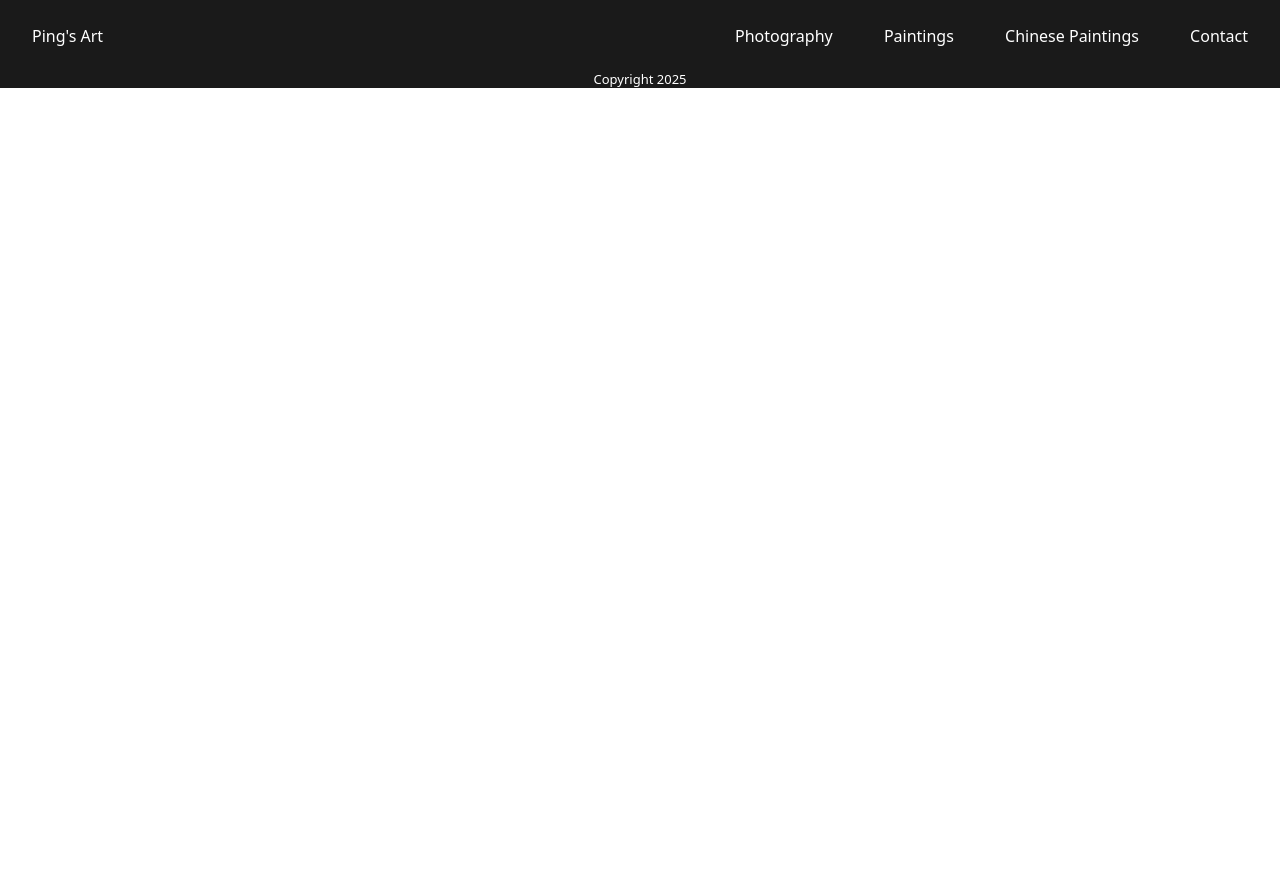
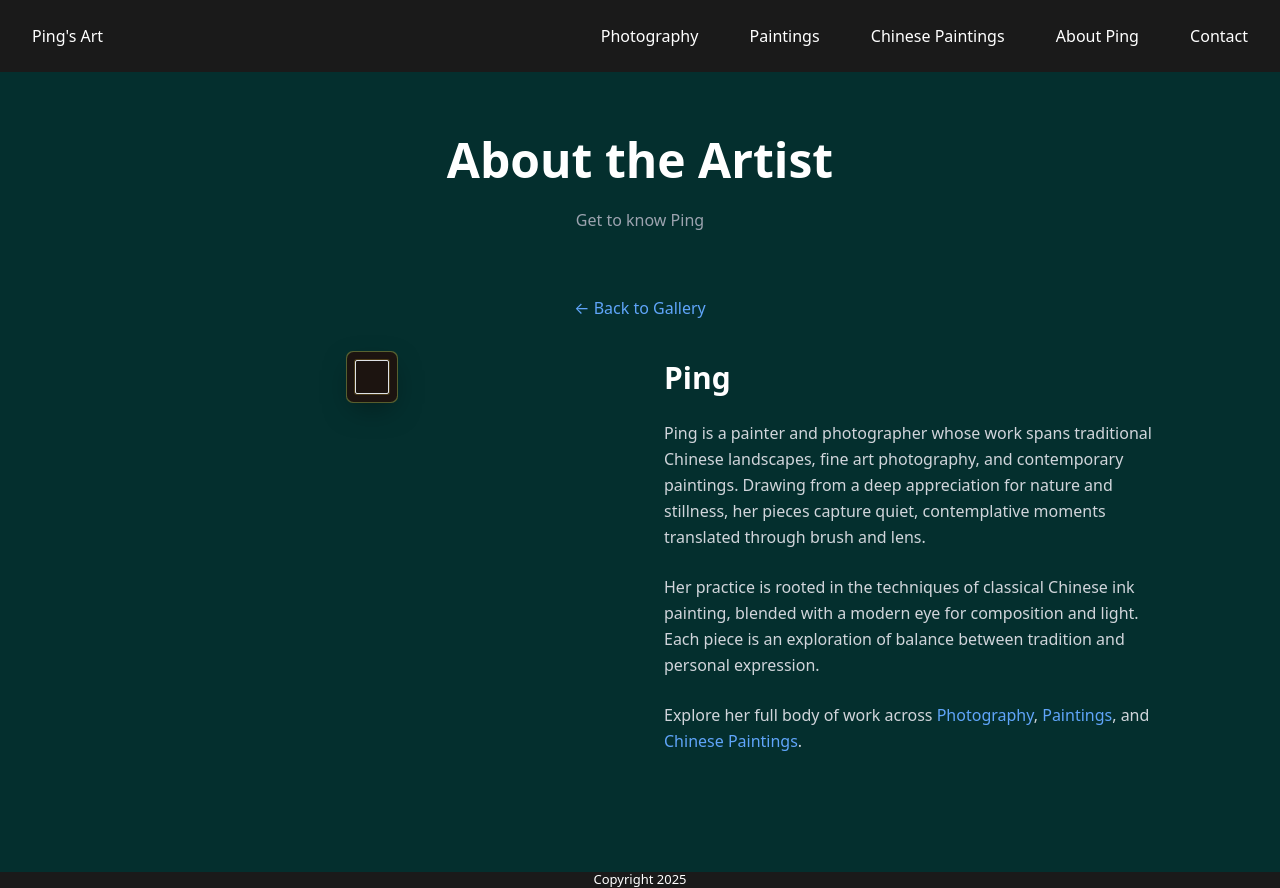
Before and after one commit to MoApplesnOranges/pingsart, a React (Vite) app: page /aboutme in a window 1280 px wide. Before the commit the page ends 800 px from the top, so only its background shows below. Built offline with nearby package versions, Linux system fonts and the light colour scheme.

Commit message:
created aboutme

```diff
--- a/src/App.js
+++ b/src/App.js
@@ -12,6 +12,7 @@ import PhotoDetail from "./Pages/PhotoDetail";
 import PaintingDetail from "./Pages/paintingdetail";
 import ChinesePaintings from "./Pages/ChinesePaintings";
 import ChinesePaintingDetail from "./Pages/ChinesePaintingDetail";
+import AboutMe from "./Pages/AboutMe";
 import "./index.css";
 
 const App = () => {
@@ -28,6 +29,7 @@ const App = () => {
           <Route path="/photography/:id" element={<PhotoDetail />} />
           <Route path="/chineseart" element={<ChinesePaintings />} />
           <Route path="/chineseart/:id" element={<ChinesePaintingDetail />} />
+          <Route path="/aboutme" element={<AboutMe />} />
         </Routes>
         <Footer />
       </div>
--- a/src/Navbar.js
+++ b/src/Navbar.js
@@ -20,6 +20,9 @@ const Navbar = () => {
             <NavLink to="/chineseart">Chinese Paintings</NavLink>
           </li>
           <li>
+            <NavLink to="/aboutme">About Ping</NavLink>
+          </li>
+          <li>
             <NavLink to="/contact">Contact</NavLink>
           </li>
         </ul>
--- /dev/null
+++ b/src/Pages/AboutMe.js
@@ -0,0 +1,81 @@
+import React from "react";
+import { NavLink } from "react-router-dom";
+// import ping_portrait from "./images/ping_portrait.jpg";
+
+const AboutMe = () => {
+  return (
+    <div className="bg-teal-950 text-white min-h-screen px-10 py-16">
+      {/* Header */}
+      <div className="text-center mb-16">
+        <h1 className="text-5xl font-bold mb-4">About the Artist</h1>
+        <p className="text-gray-400">Get to know Ping</p>
+      </div>
+
+      {/* Back */}
+      <div className="mb-10 text-center">
+        <NavLink to="/" className="text-blue-400 hover:underline">
+          ← Back to Gallery
+        </NavLink>
+      </div>
+
+      {/* Content */}
+      <div className="max-w-5xl mx-auto grid grid-cols-1 md:grid-cols-2 gap-12 items-start">
+        {/* Portrait */}
+        <div className="flex justify-center">
+          <div
+            className="p-3 bg-[#1c1410] rounded-sm shadow-2xl
+            border border-[#8a6d3b]/60"
+            style={{
+              boxShadow:
+                "0 0 0 1px rgba(212,175,55,0.25), 0 0 0 8px #1c1410, 0 0 0 9px rgba(212,175,55,0.4), 0 10px 30px rgba(0,0,0,0.5)",
+            }}
+          >
+            {/* <img
+              src={ping_portrait}
+              alt="Ping"
+              className="w-full max-w-sm aspect-[4/5] object-cover"
+            /> */}
+          </div>
+        </div>
+
+        {/* Bio */}
+        <div>
+          <h2 className="text-3xl font-semibold mb-4">Ping</h2>
+          <p className="text-gray-300 leading-relaxed mb-4">
+            Ping is a painter and photographer whose work spans traditional
+            Chinese landscapes, fine art photography, and contemporary
+            paintings. Drawing from a deep appreciation for nature and
+            stillness, her pieces capture quiet, contemplative moments
+            translated through brush and lens.
+          </p>
+          <p className="text-gray-300 leading-relaxed mb-4">
+            Her practice is rooted in the techniques of classical Chinese ink
+            painting, blended with a modern eye for composition and light. Each
+            piece is an exploration of balance between tradition and personal
+            expression.
+          </p>
+          <p className="text-gray-300 leading-relaxed">
+            Explore her full body of work across{" "}
+            <NavLink
+              to="/photography"
+              className="text-blue-400 hover:underline"
+            >
+              Photography
+            </NavLink>
+            ,{" "}
+            <NavLink to="/paintings" className="text-blue-400 hover:underline">
+              Paintings
+            </NavLink>
+            , and{" "}
+            <NavLink to="/chineseart" className="text-blue-400 hover:underline">
+              Chinese Paintings
+            </NavLink>
+            .
+          </p>
+        </div>
+      </div>
+    </div>
+  );
+};
+
+export default AboutMe;
```
